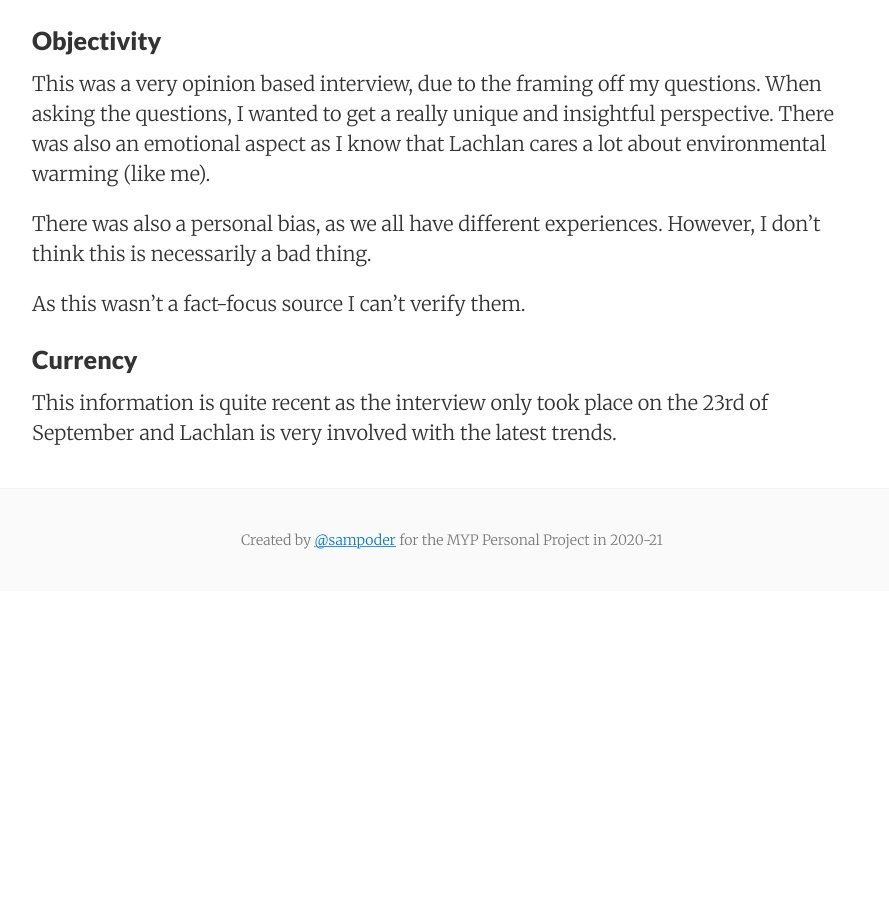
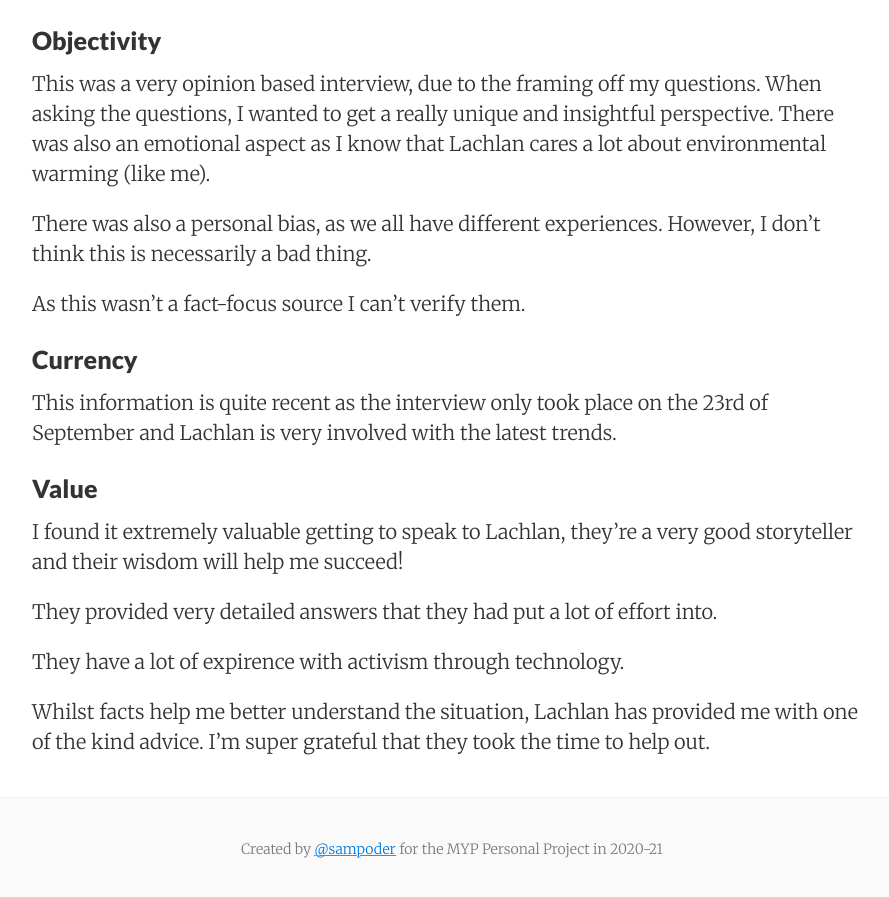
Before and after one commit to sampoder/climatator, a Jekyll site: the page built from journal/_posts/2020-09-22-source-evaluation.md, in a window 1280 px wide and 900 px high, scrolled down 1294 px. Shown: the top 897 px of the window, without its empty margins (188-1077 px from the left). Built offline with Jekyll 4.4.1, drawn with Linux system fonts in a browser that asks for light colours; before the commit the page ends 1885 px from its top, so only the background shows below that; some of the changed text lies outside the part shown.

Commit message:
Update 2020-09-22-source-evaluation.md

```diff
--- a/journal/_posts/2020-09-22-source-evaluation.md
+++ b/journal/_posts/2020-09-22-source-evaluation.md
@@ -47,3 +47,13 @@ As this wasn’t a fact-focus source I can’t verify them.
 ### Currency
 
 This information is quite recent as the interview only took place on the 23rd of September and Lachlan is very involved with the latest trends.
+
+### Value
+
+I found it extremely valuable getting to speak to Lachlan, they’re a very good storyteller and their wisdom will help me succeed!
+
+They provided very detailed answers that they had put a lot of effort into.
+
+They have a lot of expirence with activism through technology.
+
+Whilst facts help me better understand the situation, Lachlan has provided me with one of the kind advice. I’m super grateful that they took the time to help out.
```
